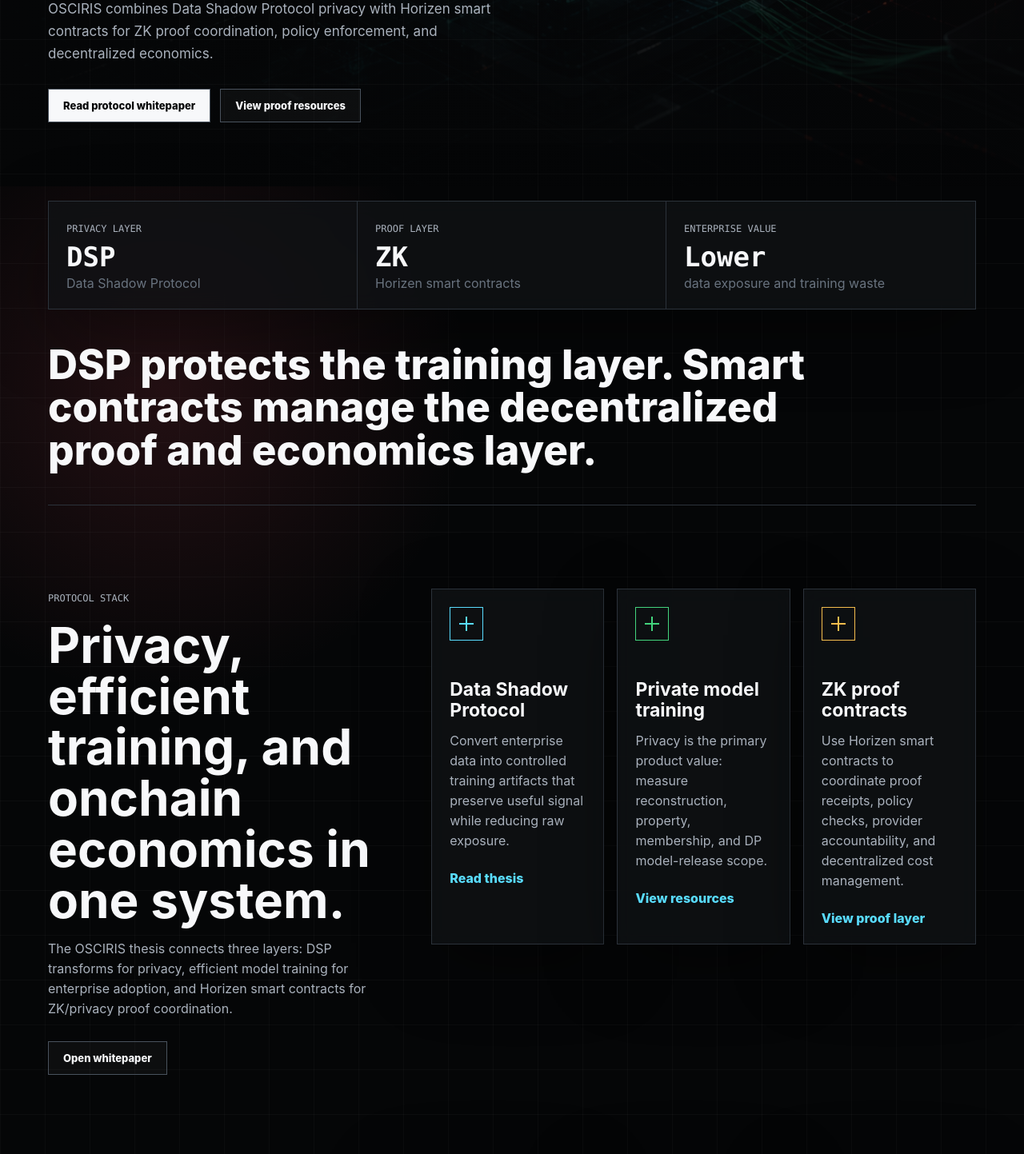
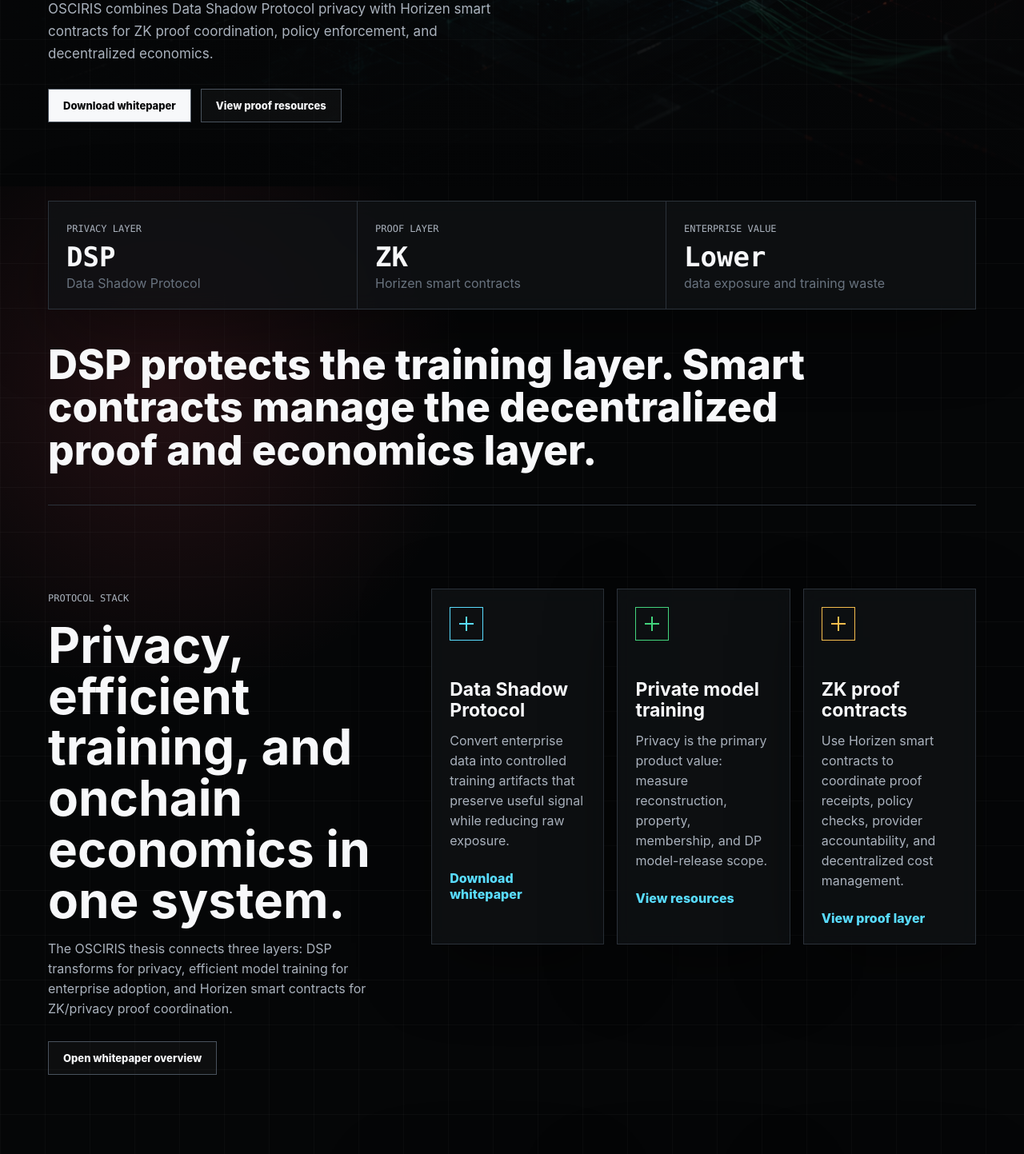
Before and after one commit to Khokavim/oscirislabs.com, a Next.js app: page / in a window 1280 px wide. Shown: the part 567-2010 px from the top of the page at 80% size. Built offline with nearby package versions, Linux system fonts and the light colour scheme.

Commit message:
Attach OSCIRIS protocol whitepaper

```diff
--- a/app/globals.css
+++ b/app/globals.css
@@ -467,6 +467,13 @@
   font-size: clamp(46px, 6.5vw, 92px);
 }
 
+.page-hero-actions {
+  display: flex;
+  flex-wrap: wrap;
+  gap: 12px;
+  margin-top: 10px;
+}
+
 .paper-layout {
   display: grid;
   grid-template-columns: 260px 1fr;
--- a/app/page.tsx
+++ b/app/page.tsx
@@ -1,6 +1,8 @@
 import { ButtonLink } from "@/components/ButtonLink";
 import { FeatureCard } from "@/components/FeatureCard";
 import { PageShell } from "@/components/PageShell";
+
+const whitepaperPdf = "/osciris-protocol-whitepaper.pdf";
 
 const proofMetrics = [
   { label: "Privacy layer", value: "DSP", detail: "Data Shadow Protocol" },
@@ -24,7 +26,7 @@
               for ZK proof coordination, policy enforcement, and decentralized economics.
             </p>
             <div className="hero-actions">
-              <ButtonLink href="/whitepaper">Read protocol whitepaper</ButtonLink>
+              <ButtonLink href={whitepaperPdf}>Download whitepaper</ButtonLink>
               <ButtonLink href="/resources" variant="secondary">
                 View proof resources
               </ButtonLink>
@@ -61,7 +63,7 @@
               contracts for ZK/privacy proof coordination.
             </p>
             <ButtonLink href="/whitepaper" variant="secondary">
-              Open whitepaper
+              Open whitepaper overview
             </ButtonLink>
           </div>
           <div className="feature-grid">
@@ -69,8 +71,8 @@
               tone="cyan"
               title="Data Shadow Protocol"
               body="Convert enterprise data into controlled training artifacts that preserve useful signal while reducing raw exposure."
-              href="/whitepaper"
-              linkLabel="Read thesis"
+              href={whitepaperPdf}
+              linkLabel="Download whitepaper"
             />
             <FeatureCard
               tone="green"
--- a/app/whitepaper/page.tsx
+++ b/app/whitepaper/page.tsx
@@ -1,6 +1,9 @@
 import type { Metadata } from "next";
+import { ButtonLink } from "@/components/ButtonLink";
 import { PageHero } from "@/components/PageHero";
 import { PageShell } from "@/components/PageShell";
+
+const whitepaperPdf = "/osciris-protocol-whitepaper.pdf";
 
 export const metadata: Metadata = {
   title: "Whitepaper",
@@ -51,6 +54,9 @@
             training, Horizen smart-contract proof coordination, cost-efficient compute
             strategy, and evidence gates behind OSCIRIS.
           </p>
+          <div className="page-hero-actions">
+            <ButtonLink href={whitepaperPdf}>Download full PDF</ButtonLink>
+          </div>
         </PageHero>
 
         <section className="paper-layout">
--- a/components/ButtonLink.tsx
+++ b/components/ButtonLink.tsx
@@ -10,7 +10,7 @@
 export function ButtonLink({ children, href, variant = "primary" }: ButtonLinkProps) {
   const className = `button ${variant}`;
 
-  if (href.startsWith("mailto:")) {
+  if (href.startsWith("mailto:") || href.endsWith(".pdf")) {
     return (
       <a className={className} href={href}>
         {children}
--- a/components/FeatureCard.tsx
+++ b/components/FeatureCard.tsx
@@ -14,7 +14,13 @@
       <span className={`glyph ${tone}`} aria-hidden="true" />
       <h3>{title}</h3>
       <p>{body}</p>
-      {href && linkLabel ? <Link href={href}>{linkLabel}</Link> : null}
+      {href && linkLabel ? (
+        href.endsWith(".pdf") ? (
+          <a href={href}>{linkLabel}</a>
+        ) : (
+          <Link href={href}>{linkLabel}</Link>
+        )
+      ) : null}
     </article>
   );
 }
```
Also changed, not shown: app/resources/page.tsx (+6 -4 lines), tasks/todo.md (+10 -0 lines), 1 other file (tests, documents, lock files or other folders).
